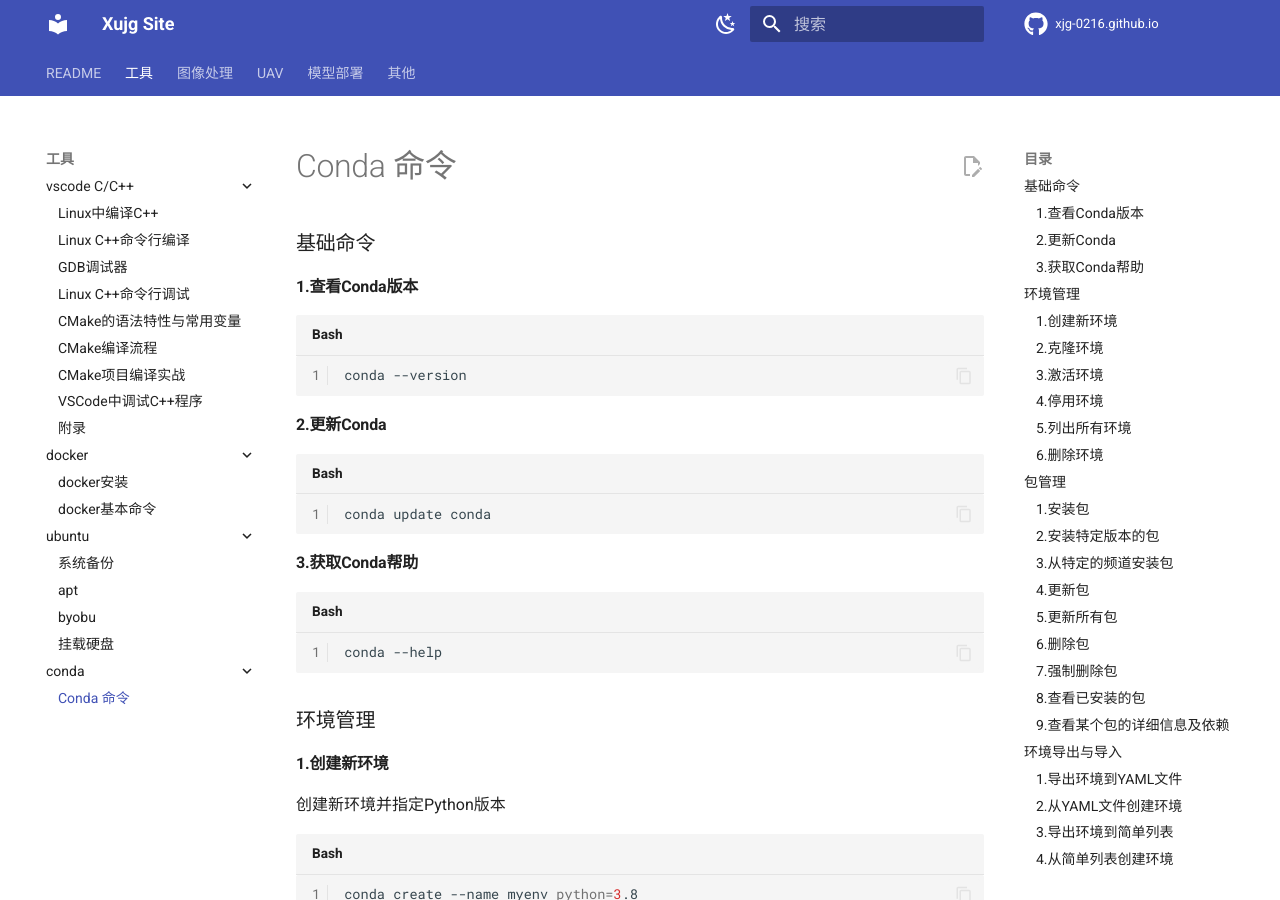
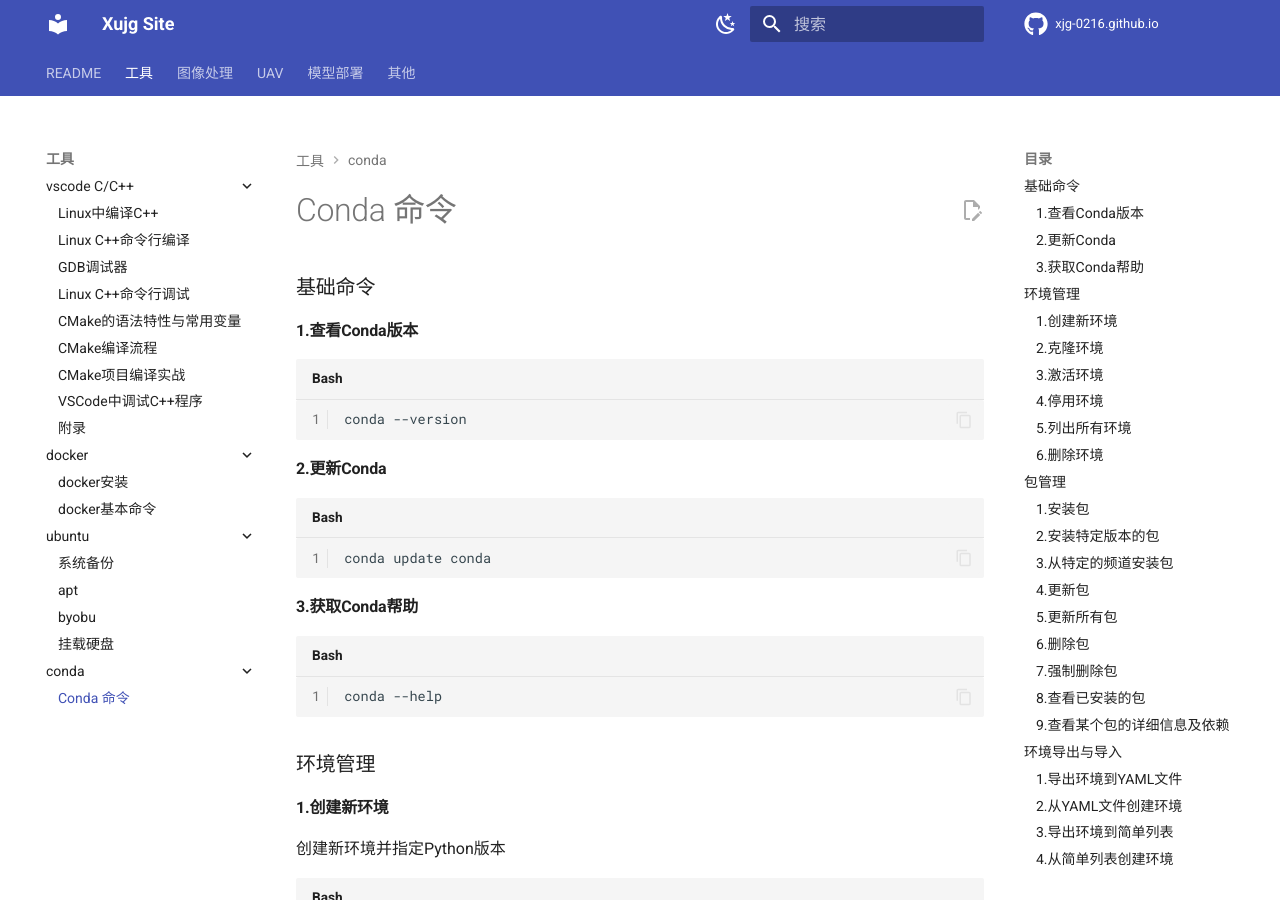
Before and after one commit to Xjg-0216/xjg-0216.github.io, an MkDocs documentation site: the page built from docs/TOOL/conda.md, in a window 1280 px wide and 900 px high. Built offline with MkDocs 1.6.1 and Material for MkDocs 9.7.7, drawn with Linux system fonts in a browser that asks for light colours; comment, search, counter and statistics services are not loaded.

Commit message:
update yml

```diff
--- a/mkdocs.yml
+++ b/mkdocs.yml
@@ -94,6 +94,8 @@ theme:
     # [点击按钮跳转至 GitHub 修改 Markdown 源文件]
     # https://squidfunk.github.io/mkdocs-material/setup/adding-a-git-repository/#code-actions
     - content.action.edit
+    #痕迹导航
+    - navigation.path
   language: zh # 一些提示性的文字会变成中文
   icon:
     # [添加 GitHub 仓库]
@@ -171,6 +173,12 @@ markdown_extensions:
   # - headerid  # 为标题添加锚点
   # - pymdownx.charts  # 支持插入图表
   # - tasklist  # 支持任务列表语法
+  - pymdownx.critic
+  - pymdownx.caret
+  - pymdownx.keys
+  - def_list
+  - pymdownx.tasklist:
+      custom_checkbox: true
 extra_javascript:
   # [数学公式支持]
   # https://squidfunk.github.io/mkdocs-material/reference/math/#katex
```
